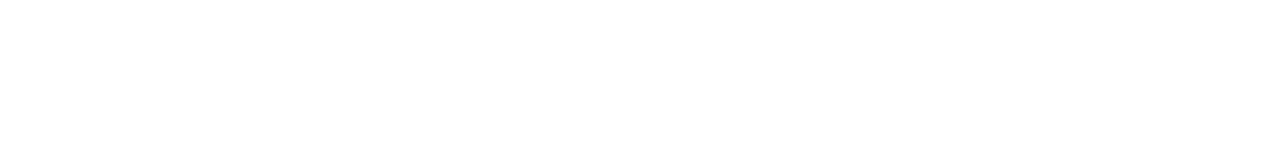
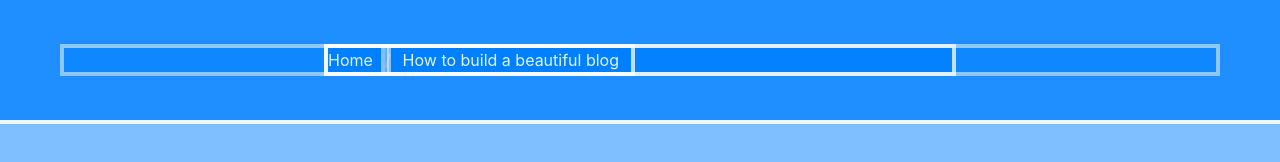
Before and after one commit to artdvp/learn-bulma, a plain HTML site: page bulma-5/index.html in a window 1280 px wide. Drawn offline with nearby package versions, Linux system fonts and the light colour scheme.

Commit message:
end CSS Grid

```diff
--- a/bulma-5/index.html
+++ b/bulma-5/index.html
@@ -7,20 +7,44 @@
 	<title>CSS Grid!</title>
 	<link rel="stylesheet" href="https://cdnjs.cloudflare.com/ajax/libs/bulma/0.7.0/css/bulma.min.css">
 	<script defer src="https://use.fontawesome.com/releases/v5.0.7/js/all.js"></script>
-	<!-- <link rel="stylesheet" href="styles/debug.css"> -->
+	<link rel="stylesheet" href="styles/debug.css">
 	<style lang="">
-		.center {
-			display: flex;
-			justify-content: center;
-			align-items: center;
+		.is-paddingless-horizontal {
+			padding-left: 0;
+			padding-right: 0;
+		}
+		.grid {
+			display: grid;
+			grid-template-columns: [xl-start] 1fr 1.5rem [md-start] minmax(0, 624px) [md-end] 1.5rem 1fr [xl-end];
+		}
+
+		.grid * {
+			grid-column: md;
+		}
+
+		.grid-xl {
+			grid-column: xl;
 		}
 	</style>
 </head>
 
 <body>
-	<section class="section">
-		<div class="container">
-			<!-- ... -->
+	<section class="section is-paddingless-horizontal">
+		<div class="container grid">
+			<nav class="breadcrumb " aria-label="breadcrumbs">
+				<ul>
+					<li>
+						<a href="#">
+							Home
+						</a>
+					</li>
+					<li class="is-active">
+						<a href="#" aria-current="page">
+							How to build a beautiful blog
+						</a>
+					</li>
+				</ul>
+			</nav>
 		</div>
 	</section>
 </body>
```
